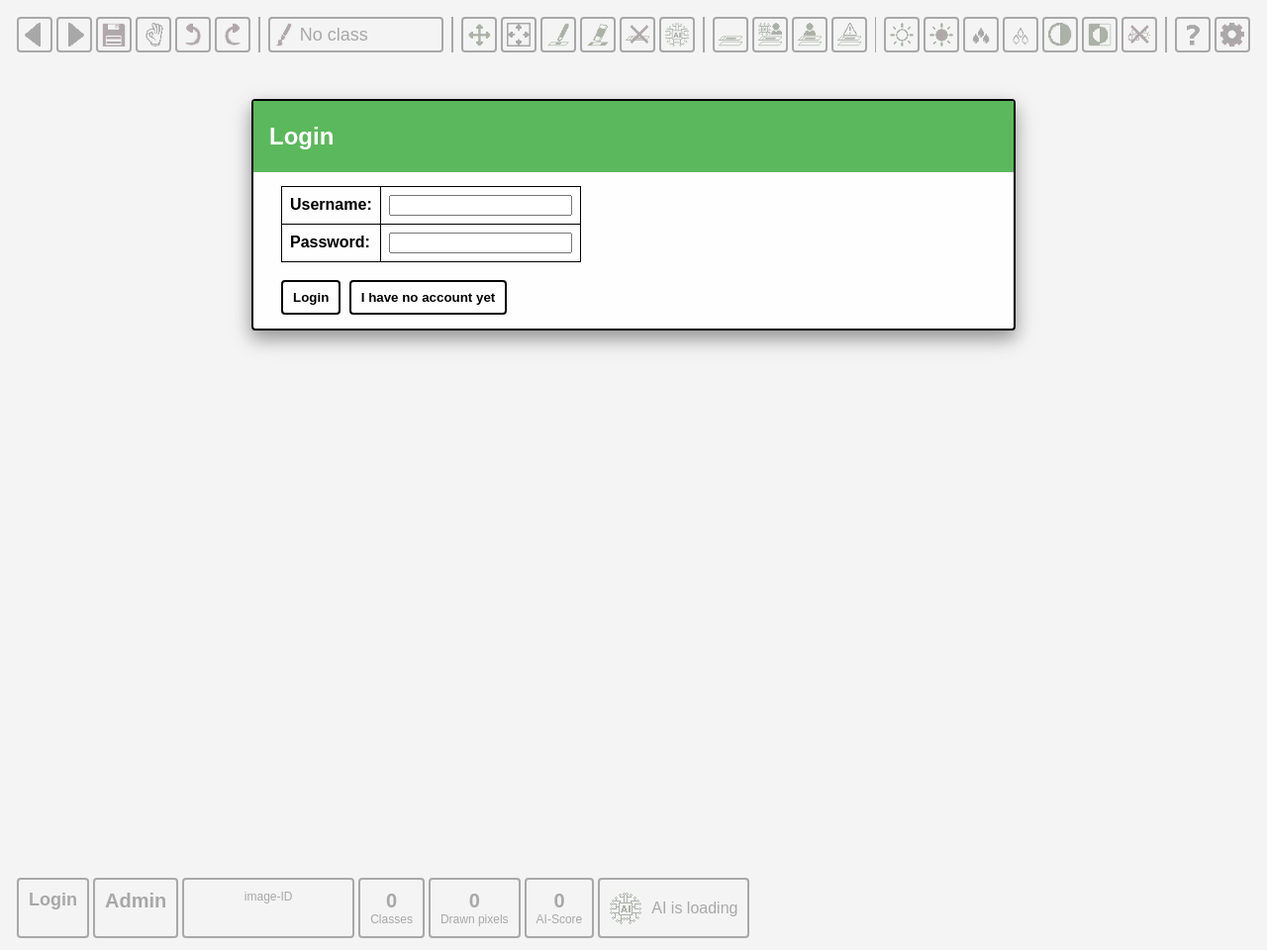
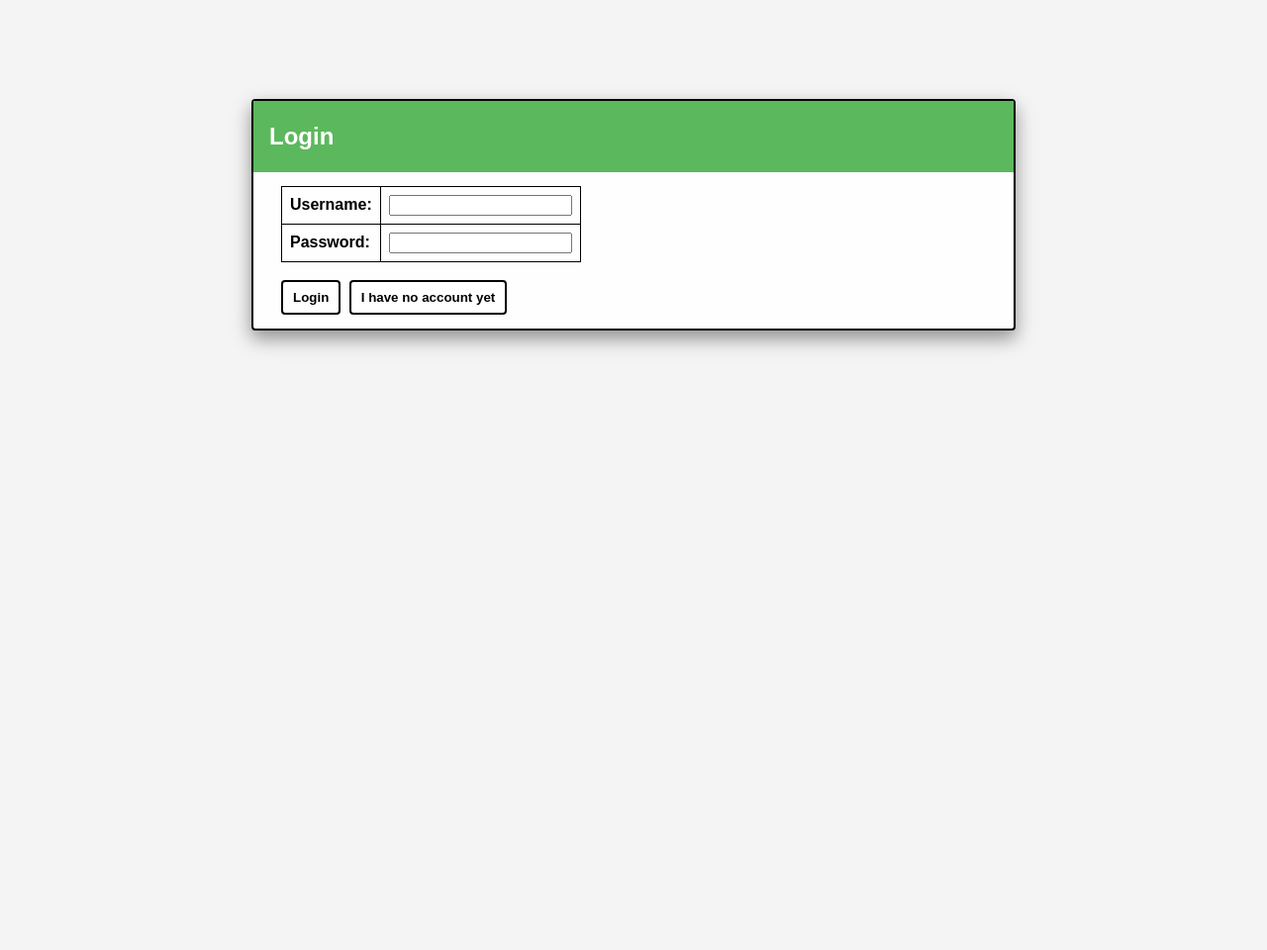
Before and after one commit to ESA-PhiLab/iris, a Flask app: template iris/segmentation/templates/segmentation.html in a window 1280 px wide. Shown: the whole page at 99% size. Run offline with Flask 2, Linux system fonts and the light colour scheme; the template is opened without the code that fills it, so the values that code supplies are empty; parts of the project's set-up code (start-up, migrations or seed data) failed here and were passed over.

Commit message:
Redesign interface with longer waiting times

```diff
--- a/iris/segmentation/static/javascripts/segmentation.js
+++ b/iris/segmentation/static/javascripts/segmentation.js
@@ -138,6 +138,9 @@ async function init_views(){
     init_toolbar_events();
 
     reset_views();
+
+    get_object("toolbar").style.visibility = "visible";
+    get_object("statusbar").style.visibility = "visible";
 }
 
 function init_events(){
--- a/iris/segmentation/templates/segmentation.html
+++ b/iris/segmentation/templates/segmentation.html
@@ -64,7 +64,7 @@
 
 {% endblock %}
 {% block content %}
-    <ul class='toolbar'>
+    <ul class='toolbar' id="toolbar" style="visibility: hidden;">
         <li class="toolbutton icon_button" id='tb_previous_image' onclick="save_mask(prev_image);">
             <img src={{url_for('segmentation.static', filename='icons/previous.png')}} class="icon">
         </li>
@@ -163,7 +163,7 @@
     </div>
 
     <!-- <div class="info-box" style="position: fixed; bottom: 10; left: 10; float: left; display: flex; flex-direction: row;"> -->
-    <div class='statusbar' style="position: fixed; bottom: 10px; z-index: 10;">
+    <div id="statusbar" class='statusbar' style="visibility: hidden; position: fixed; bottom: 10px; z-index: 10;">
         <div class="statusbutton" onclick="dialogue_user();" id="user-info">
             <div style="float: left;">Login</div>
         </div>
```
